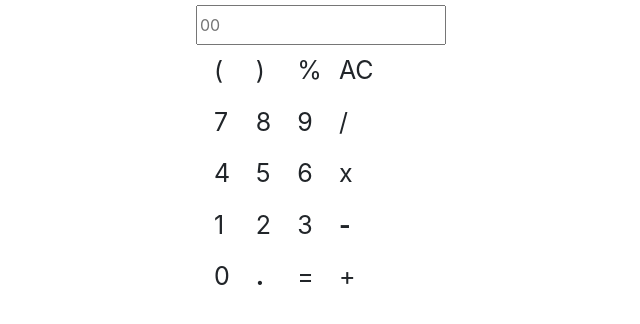
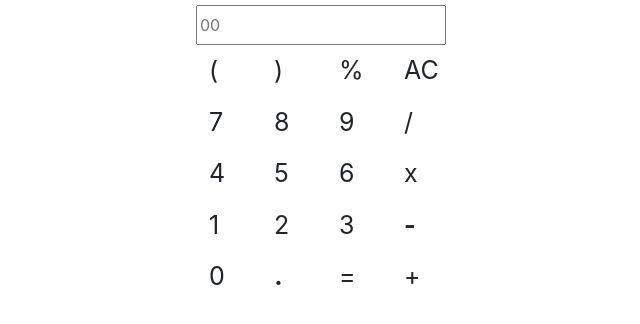
Before and after one commit to Aalishan17Raza/calculator, a plain HTML site: page index.html in a window 1280 px wide. Shown: the part 60-384 px from the top of the page, without its empty margins (329-969 px from the left). Drawn offline with nearby package versions, Linux system fonts and the light colour scheme; a web font is replaced by a local one.

Commit message:
Update index.html

```diff
--- a/index.html
+++ b/index.html
@@ -15,35 +15,35 @@
     <div class="container-fluid">
         <h1>Calculator</h1>
         <input type="text" name="" id="place" placeholder="00"><br>
-        <div class="row btn-group">
-            <div class="col-2 operation"><button class="btn">(</button></div>
-            <div class="col-2"><button class="btn">)</button></div>
-            <div class="col-2"><button class="btn">%</button></div>
-            <div class="col-2 operation"><button class="btn">AC</button></div>
-        </div><br>
-        <div class="row btn-group">
-            <div class="col-2"><button class="btn">7</button></div>
-            <div class="col-2"><button class="btn">8</button></div>
-            <div class="col-2"><button class="btn">9</button></div>
-            <div class="col-2"><button class="btn">/</button></div>
-        </div><br>
-        <div class="row btn-group">
-            <div class="col-2"><button class="btn">4</button></div>
-            <div class="col-2"><button class="btn">5</button></div>
-            <div class="col-2"><button class="btn">6</button></div>
-            <div class="col-2 operation"><button class="btn">x</button></div>
-        </div><br>
-        <div class="row btn-group">
-            <div class="col-2"><button class="btn">1</button></div>
-            <div class="col-2"><button class="btn">2</button></div>
-            <div class="col-2"><button class="btn">3</button></div>
-            <div class="col-2 operation"><button class="btn"><b>-</b></button></div>
-        </div><br>
-        <div class="row btn-group">
-            <div class="col-2"><button class="btn">0</button></div>
-            <div class="col-2"><button class="btn"><b>.</b></button></div>
-            <div class="col-2 operation"><button class="btn">=</button></div>
-            <div class="col-2"><button class="btn">+</button></div>
+        <div class="row">
+            <div class="col-3 operation"><button class="btn">(</button></div>
+            <div class="col-3"><button class="btn">)</button></div>
+            <div class="col-3"><button class="btn">%</button></div>
+            <div class="col-3 operation"><button class="btn">AC</button></div>
+        </div>
+        <div class="row">
+            <div class="col-3"><button class="btn">7</button></div>
+            <div class="col-3"><button class="btn">8</button></div>
+            <div class="col-3"><button class="btn">9</button></div>
+            <div class="col-3"><button class="btn">/</button></div>
+        </div>
+        <div class="row">
+            <div class="col-3"><button class="btn">4</button></div>
+            <div class="col-3"><button class="btn">5</button></div>
+            <div class="col-3"><button class="btn">6</button></div>
+            <div class="col-3 operation"><button class="btn">x</button></div>
+        </div>
+        <div class="row">
+            <div class="col-3"><button class="btn">1</button></div>
+            <div class="col-3"><button class="btn">2</button></div>
+            <div class="col-3"><button class="btn">3</button></div>
+            <div class="col-3 operation"><button class="btn"><b>-</b></button></div>
+        </div>
+        <div class="row">
+            <div class="col-3"><button class="btn">0</button></div>
+            <div class="col-3"><button class="btn"><b>.</b></button></div>
+            <div class="col-3 operation"><button class="btn">=</button></div>
+            <div class="col-3"><button class="btn">+</button></div>
         </div>
     </div>
     <script src="https://code.jquery.com/jquery-3.5.1.slim.min.js" integrity="sha384-DfXdz2htPH0lsSSs5nCTpuj/zy4C+OGpamoFVy38MVBnE+IbbVYUew+OrCXaRkfj" crossorigin="anonymous"></script>
```
